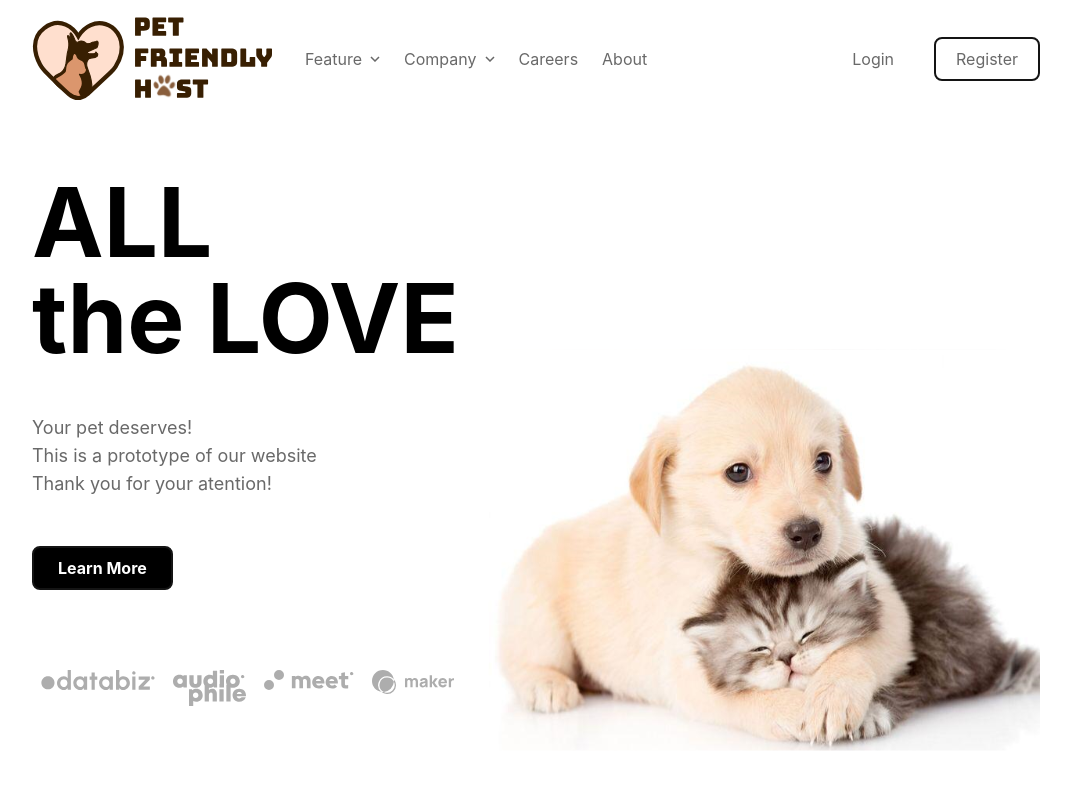
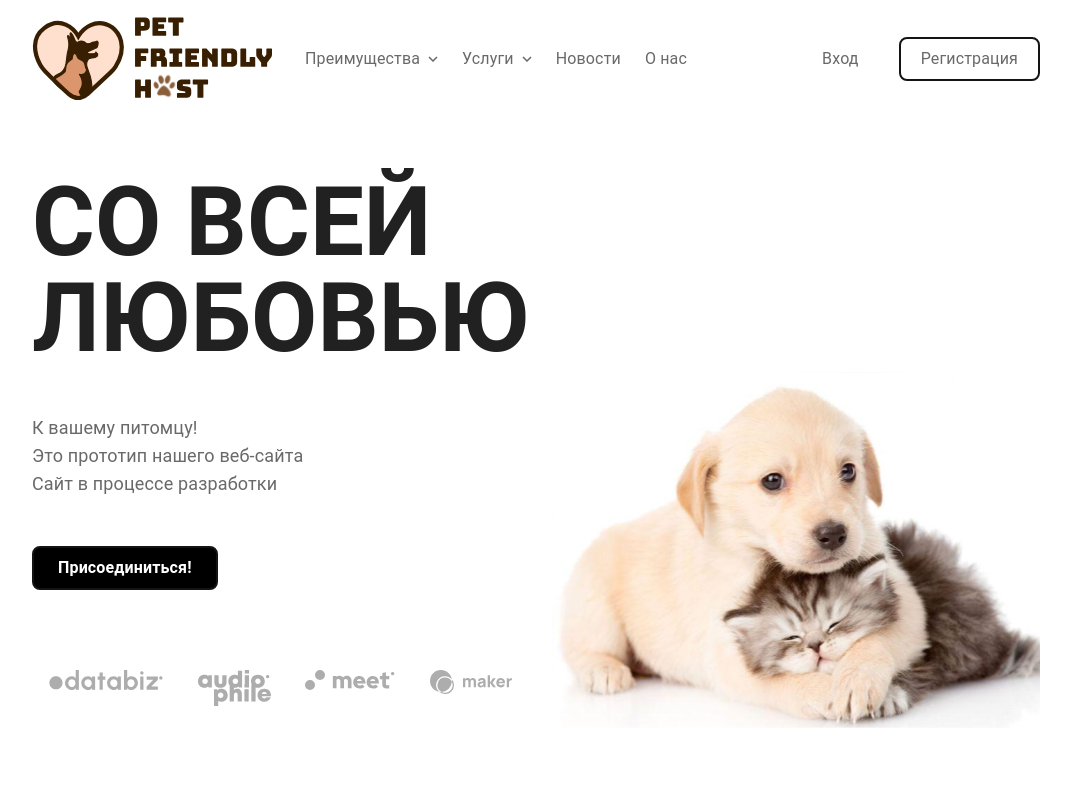
Before and after one commit to tatitokyo/accelproitproject, a React (Create React App) app: page / in a window 1280 px wide. Shown: the top 790 px of the page, without its empty margins (104-1175 px from the left). Built offline with nearby package versions, Linux system fonts and the light colour scheme.

Commit message:
login и register

```diff
--- a/package.json
+++ b/package.json
@@ -3,6 +3,10 @@
   "version": "0.1.0",
   "private": true,
   "dependencies": {
+    "@emotion/react": "^11.11.1",
+    "@emotion/styled": "^11.11.0",
+    "@mui/icons-material": "^5.14.13",
+    "@mui/material": "^5.14.13",
     "@testing-library/jest-dom": "^5.17.0",
     "@testing-library/react": "^13.4.0",
     "@testing-library/user-event": "^13.5.0",
--- a/src/App.js
+++ b/src/App.js
@@ -1,21 +1,20 @@
 import { Header } from "./components/header";
 import { MainSection } from "./components/main-section/main-section";
 import { Wrapper } from "./components/wrapper";
-import { Route, Routes } from 'react-router-dom';
-import LoginPage from '../src/pages/login';
-import RegisterPage from '../src/pages/register';
+import { Route, Routes } from "react-router-dom";
+import PagesRootComponent from "./pages";
 
 function App() {
   return (
     <div className="App">
       <Routes>
-       <Route path="/login" element={<LoginPage />} />
-       <Route path="/register" element={<RegisterPage />} />
-       <Route path="/" element={
-        <Wrapper>
-          <Header />
-          <MainSection />
-        </Wrapper>} />
+        <Route path="/login" element={<PagesRootComponent />} />
+        <Route path="/register" element={<PagesRootComponent />} />
+        <Route path="/" element={
+            <Wrapper>
+              <Header />
+              <MainSection />
+            </Wrapper>} />
       </Routes>
     </div>
   );
--- a/src/components/header/constants.js
+++ b/src/components/header/constants.js
@@ -4,14 +4,14 @@ import { ReactComponent as Todo } from '../../images/icon-todo.svg';
 import { ReactComponent as Reminders } from '../../images/icon-reminders.svg';
 
 export const FEATURES = [
-    { text: 'Todo List', icon: <Todo /> },
-    { text: 'Calendar', icon: <Calendar />},
-    { text: 'Reminders', icon: <Reminders />},
-    { text: 'Planning', icon: <Plannig />},
+    { text: 'Рейтинг', icon: <Todo /> },
+    { text: 'Календарь', icon: <Calendar />},
+    { text: 'GPS трекер', icon: <Reminders />},
+    { text: 'Тайминг', icon: <Plannig />},
 ];
 
 export const COMPANY = [
-    { text: 'History' },
-    { text: 'Our team' },
-    { text: 'Blog' },
+    { text: 'Передержка' },
+    { text: 'Выгул' },
+    { text: 'В добрые руки' },
 ]
--- a/src/components/header/index.jsx
+++ b/src/components/header/index.jsx
@@ -14,18 +14,18 @@ export const Header = () => {
     <header className='flex items-center'>
         <LogoIcon />
         <nav className='hidden md:flex space-x-6 ml-8 items-center'>
-          <NavItem text='Feature'>
+          <NavItem text='Преимущества'>
             <NavMenu items={ FEATURES }/>
           </NavItem>
-          <NavItem text='Company'>
+          <NavItem text='Услуги'>
             <NavMenu items={ COMPANY }/>
           </NavItem>
-          <NavItem text='Careers'/>
-          <NavItem text='About'/>
+          <NavItem text='Новости'/>
+          <NavItem text='О нас'/>
         </nav>
         <div className="hidden ml-auto md:flex space-x-5">
-          <Button> Login </Button>
-          <Button hasBorder={ true }> Register </Button>
+          <Button> Вход </Button>
+          <Button hasBorder={ true }> Регистрация </Button>
           </div>
           <div
             className="flex md:hidden ml-auto cursor-pointer z-30"
--- a/src/components/main-section/main-section.jsx
+++ b/src/components/main-section/main-section.jsx
@@ -10,9 +10,9 @@ export const MainSection = () => {
   return (
     <section className="w-full flex-col md:flex-row flex mt-6 h-screen justify-between">
       <div className="relative order-2 md:order-1 text-center md:text-left md:w-3/4 mt-12 xl:mt-60">
-        <h1 className="text-3xl md:text-8xl xl:text-20xl font-bold md:whitespace-pre-line mt-0.2">{`ALL\n the LOVE`}</h1>
-        <p className="text-medium-gray text-lg my-12 whitespace-pre-line">{`Your pet deserves!\n This is a prototype of our website\n Thank you for your atention!`}</p>
-        <Button isFilled={true}>Learn More</Button>
+        <h1 className="text-3xl md:text-8xl xl:text-20xl font-bold md:whitespace-pre-line mt-0.2">{`СО ВСЕЙ\n ЛЮБОВЬЮ`}</h1>
+        <p className="text-medium-gray text-lg my-12 whitespace-pre-line">{`К вашему питомцу!\n Это прототип нашего веб-сайта\n Сайт в процессе разработки`}</p>
+        <Button isFilled={true}>Присоединиться!</Button>
         <div className="flex justify-around xl:absolute xl:bottom-1 w-full mt-20">
           <Databiz />
           <AudioPhile />
--- a/src/components/mobile-menu/index.jsx
+++ b/src/components/mobile-menu/index.jsx
@@ -10,21 +10,21 @@ export const MobileMenu = ({ isOpen = false }) => {
         <div className={`absolute top-0 left-0 right-0 bg-almost-black opacity-50 z-10 min-h-[150vh] ${isOpen ? 'flex' : 'hidden'}`} />
         <div className={`absolute right-0 top-0 w-1/2 bg-white z-20 justify-center min-h-[150vh] ${isOpen ? 'flex' : 'hidden'}`}>
             <nav className="my-20 mx-5 space-y-5 text-lg w-full">
-                <NavItem text='Features'>
+                <NavItem text='Преимущества'>
                     <div className="flex flex-col space-y-5 p2">
                         { FEATURES.map(({ text, icon}) => <MenuItem text={ text } icon={icon} key={text} />) }
                     </div>
                 </NavItem>
-                <NavItem text='Company'>
+                <NavItem text='Услуги'>
                     <div className="flex flex-col space-y-5 p2">
                         { COMPANY.map(({ text, icon}) => <MenuItem text={ text } icon={icon} key={text} />)}
                     </div>
                 </NavItem>
-                <NavItem text='Careers' />
-                <NavItem text='About' />
+                <NavItem text='Новости' />
+                <NavItem text='О нас' />
                 <div className="flex flex-col space-y-5">
-                    <Button>Loggin</Button>
-                    <Button hasBorder={ true }>Register</Button>
+                    <Button>Вход</Button>
+                    <Button hasBorder={ true }>Регистрация</Button>
                 </div>
             </nav>
         </div>
--- a/src/index.js
+++ b/src/index.js
@@ -4,10 +4,13 @@ import ReactDOM from 'react-dom/client';
 import './index.css';
 import App from './App';
 
+import { CssBaseline } from '@mui/material';
+
 const root = ReactDOM.createRoot(document.getElementById('root'));
 
 root.render(
   <React.StrictMode>
+    <CssBaseline />
     <BrowserRouter>
       <App />
     </BrowserRouter>
--- a/src/pages/index.jsx
+++ b/src/pages/index.jsx
@@ -2,19 +2,10 @@ import React from 'react';
 import { useLocation } from 'react-router-dom';
 import LoginPage from './login';
 import RegisterPage from './register';
-import './style'
 
 const PagesRootComponent = () => {
     const location = useLocation()
-
-    return (
-        <div className='root'>
-            <div className="form">
-
-            </div>
-        </div>
-    )
-    // return (location.pathname === '/login' ? <LoginPage /> : location.pathname === '/register' ? <RegisterPage /> : null);
+    return (location.pathname === '/login' ? <LoginPage /> : location.pathname === '/register' ? <RegisterPage /> : null);
 };
 
 export default PagesRootComponent;
--- a/src/pages/register/index.jsx
+++ b/src/pages/register/index.jsx
@@ -2,9 +2,9 @@ import React from 'react';
 
 const RegisterPage = () => {
     return (
-      <div>
-        <h1>Register page</h1>
-      </div>
+        <div>
+            <h1>Register page</h1>
+        </div>
     );
 };
 
```
Also changed, not shown: src/pages/style/style.scss (deleted, +0 -7 lines), 1 other file (tests, documents, lock files or other folders).
